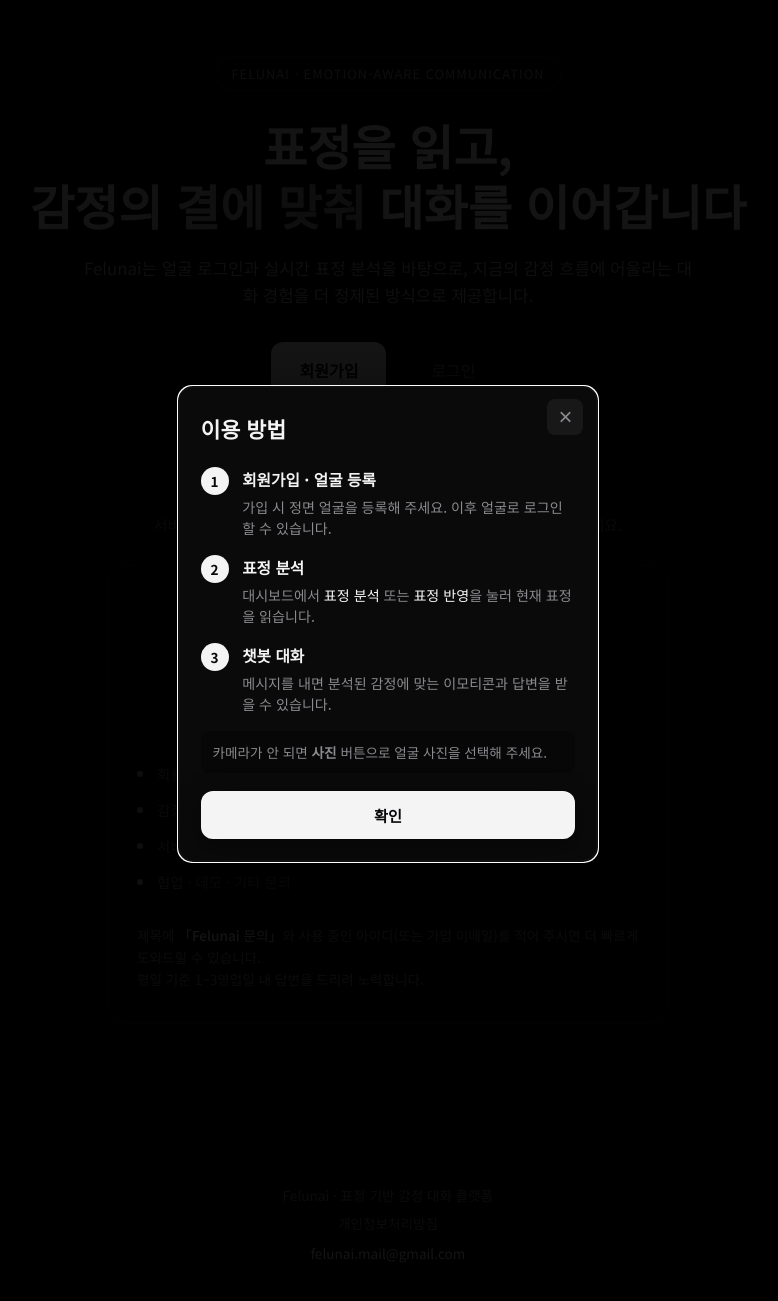
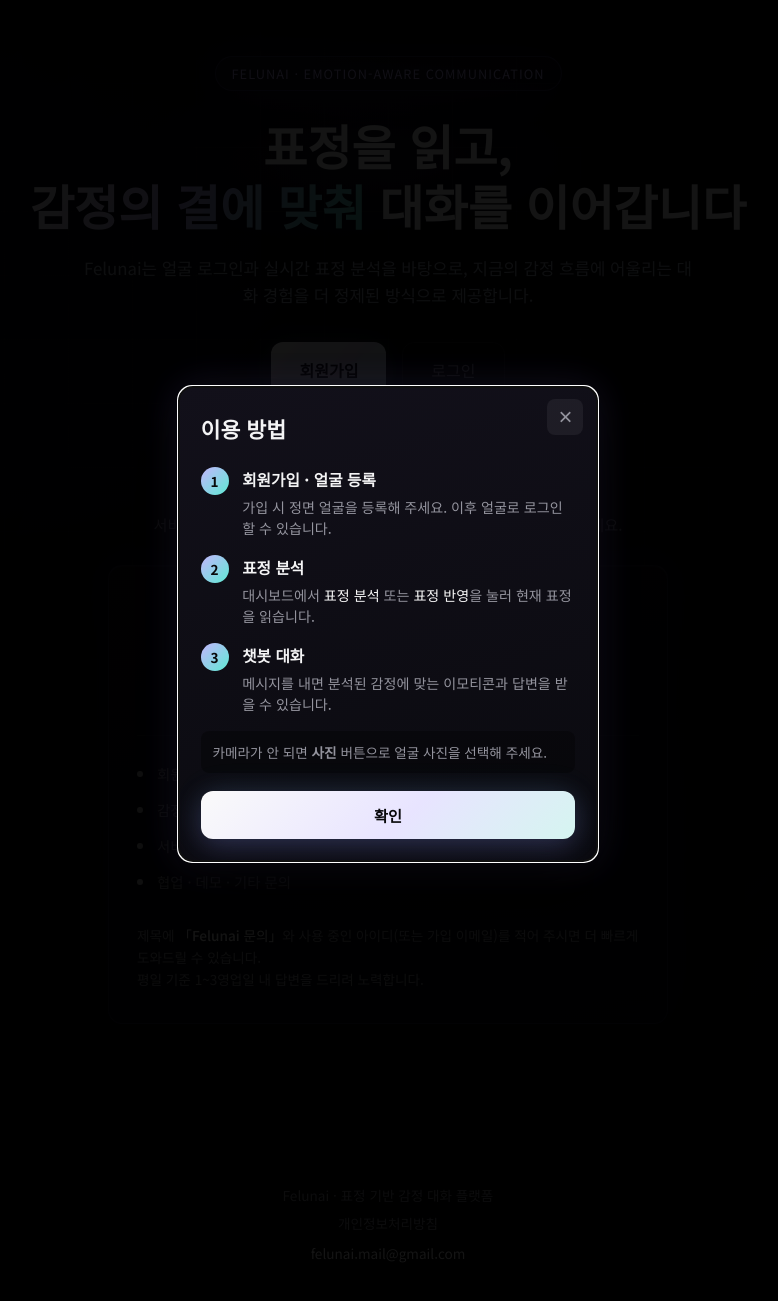
Before and after one commit to nananannaho/emotion-ai-web, a Flask app: page / in a window 1280 px wide. Shown: the part 109-1410 px from the top of the page, without its empty margins (252-1030 px from the left). Run offline with Flask 3, Linux system fonts and the light colour scheme; parts of the project's set-up code (start-up, migrations or seed data) failed here and were passed over.

Commit message:
검정 베이스에 보라·민트 악센트를 더해 UI 깊이감을 개선한다.
Co-authored-by: Cursor <cursoragent@cursor.com>

```diff
--- a/static/css/style.css
+++ b/static/css/style.css
@@ -1,21 +1,25 @@
 :root {
-  /* 블랙 · 미니멀 */
+  /* 블랙 · 리파인드 */
   --bg-deep: #000000;
-  --bg-mid: #0a0a0a;
-  --bg-card: rgba(10, 10, 10, 0.94);
-  --border: rgba(255, 255, 255, 0.08);
+  --bg-mid: #08080c;
+  --bg-card: rgba(12, 12, 18, 0.82);
+  --border: rgba(255, 255, 255, 0.09);
+  --border-glow: rgba(139, 124, 247, 0.22);
   --text: #f4f4f5;
-  --text-muted: #8a8a8f;
+  --text-muted: #94949e;
   --primary: #e4e4e7;
   --primary-light: #fafafa;
   --primary-dark: #a1a1aa;
-  --accent: #d4d4d8;
-  --accent-light: #e4e4e7;
-  --accent-soft: #71717a;
+  --accent: #8b7cf7;
+  --accent-light: #a99bf8;
+  --accent-soft: #5eead4;
+  --accent-warm: #c4b5fd;
   --success: #6b9a82;
   --error: #c07070;
   --radius: 14px;
   --shadow: 0 24px 64px rgba(0, 0, 0, 0.72);
+  --glow-violet: 0 0 40px rgba(139, 124, 247, 0.15);
+  --glow-cyan: 0 0 32px rgba(94, 234, 212, 0.1);
   --font: "Noto Sans KR", system-ui, sans-serif;
   --font-display: "Noto Sans KR", system-ui, sans-serif;
 }
@@ -45,8 +49,22 @@ body {
   position: fixed;
   inset: 0;
   background:
-    radial-gradient(ellipse 100% 60% at 50% -15%, rgba(255, 255, 255, 0.04), transparent 50%),
-    linear-gradient(180deg, #000000 0%, #050505 45%, #000000 100%);
+    radial-gradient(ellipse 70% 50% at 15% 20%, rgba(139, 124, 247, 0.09), transparent 55%),
+    radial-gradient(ellipse 55% 45% at 85% 75%, rgba(94, 234, 212, 0.06), transparent 50%),
+    radial-gradient(ellipse 100% 55% at 50% -10%, rgba(255, 255, 255, 0.05), transparent 48%),
+    linear-gradient(180deg, #000000 0%, #06060a 42%, #000000 100%);
+  pointer-events: none;
+  z-index: 0;
+}
+
+.bg-grid {
+  position: fixed;
+  inset: 0;
+  background-image:
+    linear-gradient(rgba(255, 255, 255, 0.025) 1px, transparent 1px),
+    linear-gradient(90deg, rgba(255, 255, 255, 0.025) 1px, transparent 1px);
+  background-size: 64px 64px;
+  mask-image: radial-gradient(ellipse 75% 65% at 50% 35%, black 20%, transparent 75%);
   pointer-events: none;
   z-index: 0;
 }
@@ -54,13 +72,50 @@ body {
 .bg-vignette {
   position: fixed;
   inset: 0;
-  background: radial-gradient(ellipse 85% 70% at 50% 50%, transparent 40%, rgba(0, 0, 0, 0.55) 100%);
+  background: radial-gradient(ellipse 85% 70% at 50% 50%, transparent 35%, rgba(0, 0, 0, 0.6) 100%);
   pointer-events: none;
   z-index: 0;
 }
 
-.bg-orbs {
-  display: none;
+.bg-orbs .orb {
+  position: fixed;
+  border-radius: 50%;
+  filter: blur(90px);
+  opacity: 0.35;
+  pointer-events: none;
+  z-index: 0;
+  animation: float 32s ease-in-out infinite;
+}
+
+.orb-1 {
+  width: 280px;
+  height: 280px;
+  background: rgba(139, 124, 247, 0.18);
+  top: 8%;
+  left: -6%;
+}
+
+.orb-2 {
+  width: 220px;
+  height: 220px;
+  background: rgba(94, 234, 212, 0.12);
+  bottom: 12%;
+  right: -4%;
+  animation-delay: -10s;
+}
+
+.orb-3 {
+  width: 180px;
+  height: 180px;
+  background: rgba(196, 181, 253, 0.1);
+  top: 55%;
+  left: 48%;
+  animation-delay: -18s;
+}
+
+@keyframes float {
+  0%, 100% { transform: translate(0, 0) scale(1); }
+  50% { transform: translate(14px, -20px) scale(1.04); }
 }
 
 .cloud-banner {
@@ -223,16 +281,16 @@ body {
 }
 
 .btn-primary {
-  background: #f4f4f5;
+  background: linear-gradient(135deg, #fafafa 0%, #e8e4ff 55%, #d5f5f0 100%);
   color: #09090b;
-  box-shadow: 0 8px 28px rgba(0, 0, 0, 0.45);
+  box-shadow: 0 8px 28px rgba(139, 124, 247, 0.22), var(--glow-cyan);
   font-weight: 600;
 }
 
 .btn-primary:hover:not(:disabled) {
   transform: translateY(-1px);
-  background: #ffffff;
-  box-shadow: 0 12px 32px rgba(0, 0, 0, 0.55);
+  background: linear-gradient(135deg, #ffffff 0%, #ede9fe 50%, #ccfbf1 100%);
+  box-shadow: 0 12px 36px rgba(139, 124, 247, 0.32), 0 0 40px rgba(94, 234, 212, 0.12);
 }
 
 .btn-secondary {
@@ -298,19 +356,34 @@ body {
 .hero {
   text-align: center;
   padding: 3rem 0 4rem;
+  position: relative;
+}
+
+.hero::before {
+  content: "";
+  position: absolute;
+  top: 10%;
+  left: 50%;
+  transform: translateX(-50%);
+  width: min(520px, 90vw);
+  height: 200px;
+  background: radial-gradient(ellipse, rgba(139, 124, 247, 0.12) 0%, transparent 70%);
+  pointer-events: none;
+  z-index: -1;
 }
 
 .hero-badge {
   display: inline-block;
   padding: 0.35rem 1rem;
-  background: rgba(255, 255, 255, 0.04);
-  border: 1px solid rgba(255, 255, 255, 0.1);
+  background: rgba(139, 124, 247, 0.08);
+  border: 1px solid rgba(139, 124, 247, 0.25);
   border-radius: 999px;
   font-size: 0.8rem;
-  color: #a1a1aa;
+  color: var(--accent-warm);
   margin-bottom: 1.5rem;
   letter-spacing: 0.08em;
   text-transform: uppercase;
+  box-shadow: var(--glow-violet);
 }
 
 .hero h1 {
@@ -399,12 +472,12 @@ body {
 }
 
 .home-contact-card {
-  background: rgba(8, 8, 8, 0.92);
-  border: 1px solid rgba(255, 255, 255, 0.08);
+  background: linear-gradient(165deg, rgba(16, 14, 24, 0.92) 0%, rgba(8, 10, 14, 0.88) 100%);
+  border: 1px solid rgba(139, 124, 247, 0.15);
   border-radius: var(--radius);
   padding: 2rem 1.75rem;
   backdrop-filter: blur(16px);
-  box-shadow: 0 20px 48px rgba(0, 0, 0, 0.5);
+  box-shadow: var(--shadow), var(--glow-violet), inset 0 1px 0 rgba(255, 255, 255, 0.05);
 }
 
 .home-contact-label {
@@ -428,9 +501,9 @@ body {
   text-decoration: none;
   margin-bottom: 0.65rem;
   word-break: break-all;
-  border: 1px solid rgba(255, 255, 255, 0.12);
+  border: 1px solid rgba(139, 124, 247, 0.2);
   border-radius: 12px;
-  background: rgba(255, 255, 255, 0.05);
+  background: rgba(139, 124, 247, 0.06);
   transition: color 0.2s, border-color 0.2s, background 0.2s, transform 0.2s;
 }
 
@@ -2087,10 +2163,10 @@ body.guide-modal-open {
   max-height: min(90vh, 640px);
   overflow-y: auto;
   padding: 1.5rem 1.35rem 1.35rem;
-  background: #0a0a0a;
-  border: 1px solid rgba(255, 255, 255, 0.1);
+  background: linear-gradient(165deg, #12101a 0%, #0a0a0f 100%);
+  border: 1px solid rgba(139, 124, 247, 0.2);
   border-radius: var(--radius);
-  box-shadow: 0 24px 80px rgba(0, 0, 0, 0.7);
+  box-shadow: 0 24px 80px rgba(0, 0, 0, 0.7), var(--glow-violet);
   color: var(--text);
 }
 
@@ -2142,7 +2218,7 @@ body.guide-modal-open {
   display: flex;
   align-items: center;
   justify-content: center;
-  background: #f4f4f5;
+  background: linear-gradient(135deg, var(--accent-warm), var(--accent-soft));
   color: #09090b;
   border-radius: 50%;
   font-size: 0.85rem;
--- a/templates/base.html
+++ b/templates/base.html
@@ -3,7 +3,7 @@
 <head>
   <meta charset="UTF-8">
   <meta name="viewport" content="width=device-width, initial-scale=1.0, viewport-fit=cover, maximum-scale=5">
-  <meta name="theme-color" content="#000000">
+  <meta name="theme-color" content="#08060f">
   <meta name="apple-mobile-web-app-capable" content="yes">
   <meta name="apple-mobile-web-app-status-bar-style" content="black-translucent">
   <meta name="mobile-web-app-capable" content="yes">
@@ -31,7 +31,7 @@
   <link rel="preconnect" href="https://fonts.googleapis.com">
   <link rel="preconnect" href="https://fonts.gstatic.com" crossorigin>
   <link href="https://fonts.googleapis.com/css2?family=Noto+Sans+KR:wght@300;400;500;600;700&family=Outfit:wght@400;600;700&display=swap" rel="stylesheet">
-  <link rel="stylesheet" href="{{ url_for('static', filename='css/style.css') }}?v=25">
+  <link rel="stylesheet" href="{{ url_for('static', filename='css/style.css') }}?v=26">
   <script type="application/ld+json">
     {
       "@context": "https://schema.org",
@@ -46,6 +46,12 @@
 </head>
 <body>
   <div class="bg-gradient"></div>
+  <div class="bg-grid"></div>
+  <div class="bg-orbs">
+    <span class="orb orb-1"></span>
+    <span class="orb orb-2"></span>
+    <span class="orb orb-3"></span>
+  </div>
   <div class="bg-vignette"></div>
 
   {% block navbar %}
```
Also changed, not shown: other parts of static/css/style.css (+40 -34 lines), static/manifest.json.
